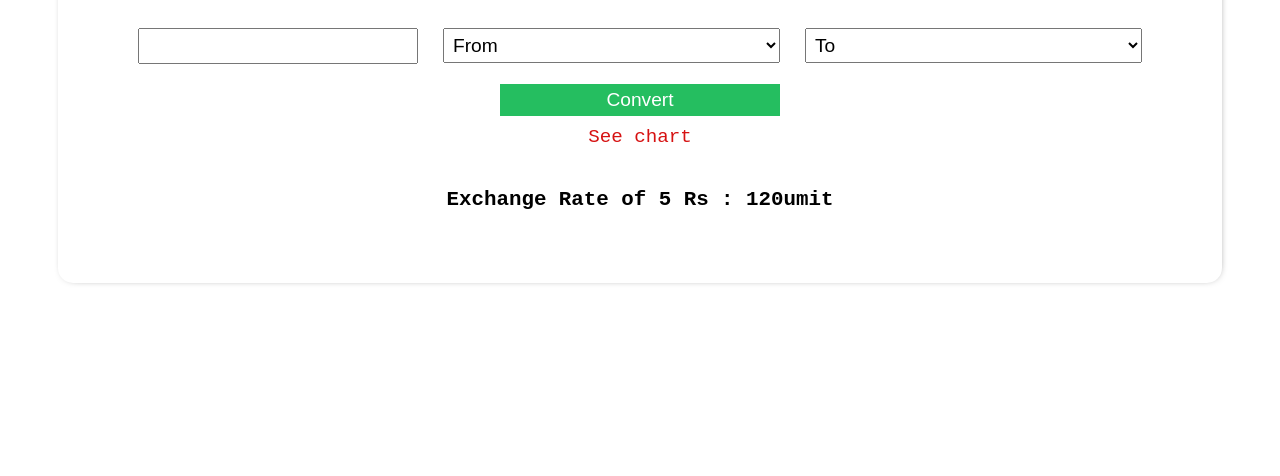
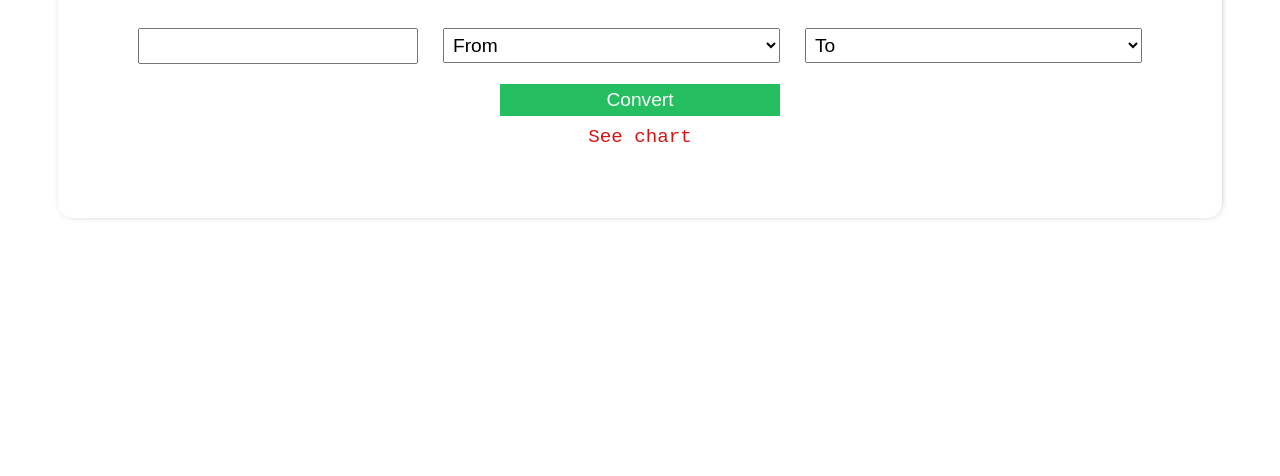
Before and after one commit to surjkhanal/Currency-Converter, a plain HTML site: page index.html in a window 1280 px wide. Shown: the part 324-800 px from the top of the page. Drawn offline with Linux system fonts and the light colour scheme.

Commit message:
fixed little bug

```diff
--- a/index.html
+++ b/index.html
@@ -42,7 +42,7 @@
                 <a href="#showcase">See chart</a>
             </form>
 
-            <h3 id="exchange">5 Rs : 120umit</h3>
+            <h3 id="exchange"></h3>
             <h2 id="result">5 Rs : 120umit</h2>
 
 
--- a/style.css
+++ b/style.css
@@ -59,6 +59,8 @@ input[type="submit"]{
 #exchange{
     font-size:1.3rem;
     margin-bottom: 2em;
+    display:none;
+
 }
 #result{
     font-size:1.3rem;
```
